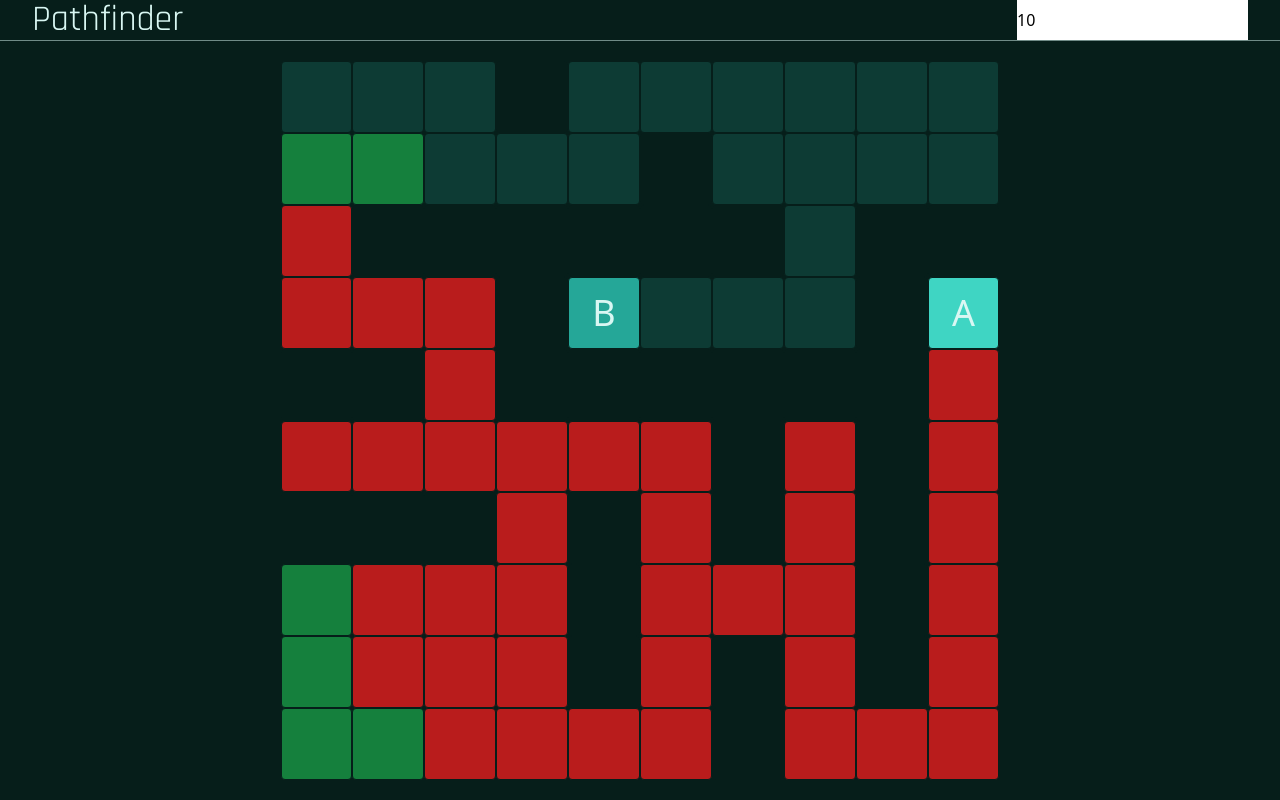
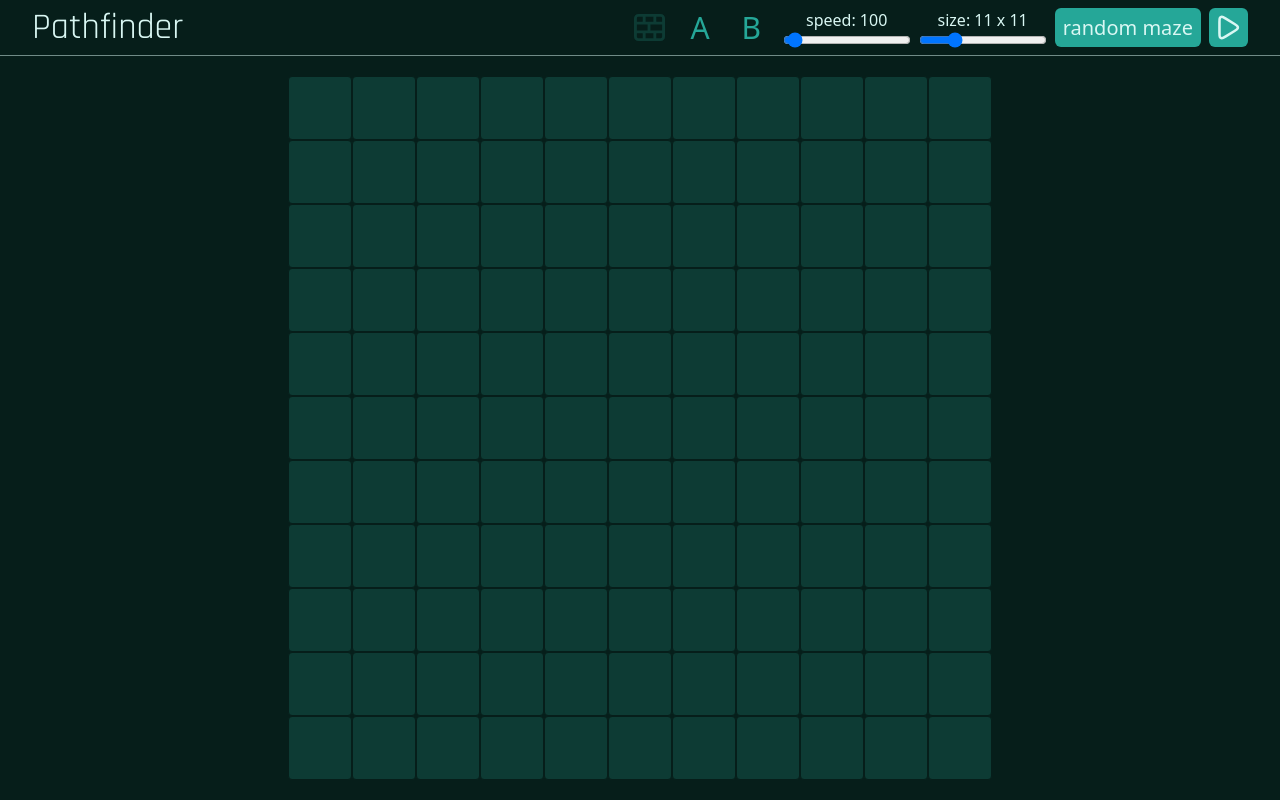
Before and after one commit to Michael-McNair/Pathfinder, a React (Vite) app: page / in a window 1280 px wide. Built offline with nearby package versions, Linux system fonts and the light colour scheme.

Commit message:
random maze

```diff
--- a/src/App.tsx
+++ b/src/App.tsx
@@ -1,32 +1,59 @@
 import { useState, useEffect, useRef } from 'react';
 import AStar from './algorithms/AStar.tsx';
+import runImg from './img/run.svg';
+import wallImg from './img/wall.svg';
+import selectedWall from './img/selected-wall.svg';
+import MazeGenerator from './algorithms/MazeGenerator.tsx';
 
 function App() {
-  const [size, setSize] = useState(10);
+  const [size, setSize] = useState(11);
+  const [speed, setSpeed] = useState(100);
   const [minScreen, setMinScreen] = useState(0);
   const [map, setMap] = useState([
-    ['#', '#', '#', 'w', '#', '#', '#', '#', '#', '#'],
-    ['#', '#', '#', '#', '#', 'w', '#', '#', '#', '#'],
-    ['#', 'w', 'w', 'w', 'w', 'w', 'w', '#', 'w', 'w'],
-    ['#', '#', '#', 'w', 'b', '#', '#', '#', 'w', 'a'],
-    ['w', 'w', '#', 'w', 'w', 'w', 'w', 'w', 'w', '#'],
-    ['#', '#', '#', '#', '#', '#', 'w', '#', 'w', '#'],
-    ['w', 'w', 'w', '#', 'w', '#', 'w', '#', 'w', '#'],
-    ['#', '#', '#', '#', 'w', '#', '#', '#', 'w', '#'],
-    ['#', '#', '#', '#', 'w', '#', 'w', '#', 'w', '#'],
-    ['#', '#', '#', '#', '#', '#', 'w', '#', '#', '#'],
+    ['#', '#', '#', '#', '#', '#', '#', '#', '#', '#', '#'],
+    ['#', '#', '#', '#', '#', '#', '#', '#', '#', '#', '#'],
+    ['#', '#', '#', '#', '#', '#', '#', '#', '#', '#', '#'],
+    ['#', '#', '#', '#', '#', '#', '#', '#', '#', '#', '#'],
+    ['#', '#', '#', '#', '#', '#', '#', '#', '#', '#', '#'],
+    ['#', '#', '#', '#', '#', '#', '#', '#', '#', '#', '#'],
+    ['#', '#', '#', '#', '#', '#', '#', '#', '#', '#', '#'],
+    ['#', '#', '#', '#', '#', '#', '#', '#', '#', '#', '#'],
+    ['#', '#', '#', '#', '#', '#', '#', '#', '#', '#', '#'],
+    ['#', '#', '#', '#', '#', '#', '#', '#', '#', '#', '#'],
+    ['#', '#', '#', '#', '#', '#', '#', '#', '#', '#', '#'],
   ]);
+  const [brush, setBrush] = useState('w');
+  const [isMouseDown, setIsMouseDown] = useState(false);
+  const [mouseButton, setMouseButton] = useState(0);
+  const [running, setRunning] = useState(false);
+
   const ref = useRef<HTMLInputElement>(null);
 
-  useEffect(() => {
-    // a* stuff
+  const run = () => {
+    setRunning(true);
+
     const aStarInterval = setInterval(() => {
       setMap(aStarTick());
-    }, 200);
+    }, speed);
 
-    const aStarTick = AStar(map, aStarInterval);
+    const aStarTick = AStar(map, aStarInterval, setRunning);
+  };
 
-    // ui
+  const generateMaze = () => {
+    setRunning(true);
+
+    const mazeInterval = setInterval(() => {
+      setMap(mazeTick());
+    }, speed);
+
+    const mazeTick = MazeGenerator(map, mazeInterval, setRunning);
+  };
+
+  useEffect(() => {
+    console.log(map);
+  }, [map]);
+
+  useEffect(() => {
     const element = ref?.current;
 
     if (!element) return;
@@ -47,15 +74,160 @@ function App() {
     };
   }, []);
 
+  const handleBoxClick = (x: any, y: any, e: any) => {
+    setMap((prevMap) => {
+      const updatedMap = [...prevMap];
+      updatedMap[y] = [...prevMap[y]];
+
+      // Check if the current brush is 'a' or 'b' and update the map accordingly
+      console.log(e.button, mouseButton);
+      if (e.button === 0 && mouseButton === 0) {
+        if (
+          (brush === 'a' && !updatedMap.flat().includes('a')) ||
+          (brush === 'b' && !updatedMap.flat().includes('b')) ||
+          brush === 'w'
+        ) {
+          updatedMap[y][x] = brush;
+        }
+      } else if (e.button === 2 || mouseButton === 2) {
+        updatedMap[y][x] = '#';
+      }
+
+      return updatedMap;
+    });
+  };
+
+  const handleBoxDrag = (x: any, y: any, e: any) => {
+    if (isMouseDown) {
+      handleBoxClick(x, y, e);
+    }
+  };
+
+  const handleMouseDown = (x: number, y: number, e: any) => {
+    setMouseButton(e.button);
+
+    handleBoxClick(x, y, e);
+
+    setIsMouseDown(true);
+  };
+
+  const handleMouseUp = () => {
+    setIsMouseDown(false);
+  };
+
   return (
     <div className="w-screen h-screen flex flex-col bg-background overflow-hidden">
-      <nav className="w-full flex justify-between px-8 border-b border-text border-opacity-50">
+      <nav className="w-full h-14 flex justify-between items-center px-8 border-b border-text border-opacity-50">
+        <div className="flex items-center h-full gap-3">
           <h1 className="text-4xl font-title text-text">Pathfinder</h1>
+        </div>
+        <div className="h-full py-1 flex items-center gap-2">
+          <div className="flex items-center gap-1 h-full">
+            <img
+              src={brush === 'w' ? selectedWall : wallImg}
+              alt="wall"
+              className="h-full p-2 aspect-square  hover:bg-opacity-40 hover:bg-black cursor-pointer duration-200 rounded-lg"
+              onClick={() => setBrush('w')}
+            />
+            <div
+              className="h-full flex justify-center items-center p-1 aspect-square hover:bg-opacity-40 hover:bg-black cursor-pointer duration-200 rounded-lg"
+              onClick={() => setBrush('a')}
+            >
+              <h3
+                className={` ${
+                  brush === 'a' ? 'text-secondary' : 'text-primary'
+                }  text-3xl`}
+              >
+                A
+              </h3>
+            </div>
+            <div
+              className="h-full flex justify-center items-center p-1 aspect-square  hover:bg-opacity-40 hover:bg-black cursor-pointer duration-200 rounded-lg"
+              onClick={() => setBrush('b')}
+            >
+              <h3
+                className={` ${
+                  brush === 'b' ? 'text-secondary' : 'text-primary'
+                }  text-3xl`}
+              >
+                B
+              </h3>
+            </div>
+          </div>
+
+          <div className="flex items-center flex-col">
+            <h3 className="text-text">speed: {speed}</h3>
             <input
-          type="number"
+              type="range"
+              value={speed}
+              onChange={(e) => {
+                setSpeed(Number(e.target.value));
+              }}
+              className="w-32 h-full"
+              min={30}
+              max={2000}
+            />
+          </div>
+
+          <div className="flex items-center flex-col">
+            <h3 className="text-text">
+              size: {size} x {size}
+            </h3>
+            <input
+              type="range"
               value={size}
-          onChange={(e) => setSize(Number(e.target.value))}
+              onChange={(e) => {
+                if (!running) {
+                  setSize(Number(e.target.value));
+
+                  setMap(() => {
+                    let newMap = [];
+                    for (let i = 0; i < Number(e.target.value); i++) {
+                      const row = [];
+
+                      for (let j = 0; j < Number(e.target.value); j++) {
+                        row.push('#');
+                      }
+
+                      newMap.push(row);
+                    }
+                    return newMap;
+                  });
+                }
+              }}
+              className="w-32 h-full"
+              min={5}
+              max={29}
+              step={2}
             />
+          </div>
+
+          <div className="py-1 h-full">
+            <button
+              className={`group rounded-md h-full text-text text-lg box-border relative z-20 bg-primary overflow-hidden`}
+              onClick={generateMaze}
+            >
+              <div className="w-0 h-full absolute top-0 bg-secondary group-hover:w-full duration-300 z-10"></div>
+              <h3 className="relative text-xl text-text px-2 z-30">
+                random maze
+              </h3>
+            </button>
+          </div>
+
+          <div className="py-1 h-full">
+            <button
+              className={`group rounded-md h-full text-text text-lg box-border aspect-square relative z-20 bg-primary overflow-hidden`}
+              onClick={run}
+            >
+              <div className="w-0 h-full absolute top-0 bg-secondary group-hover:w-full duration-300 z-10"></div>
+              <img
+                src={runImg}
+                alt="run"
+                className="relative h-full w-full p-1 z-30"
+              />
+            </button>
+          </div>
+        </div>
       </nav>
 
       <div className="h-full w-full p-5">
@@ -88,11 +260,26 @@ function App() {
                     return (
                       <div
                         key={x + y}
-                        className={`${colorVariants[box]} bg-green rounded w-full h-full border-background flex items-center justify-center text-text text-4xl`}
-                        style={{ borderWidth: `${size > 8 ? '1' : '2'}px` }}
+                        className={`${colorVariants[box]} ${
+                          box === 'w' && 'border-text'
+                        } bg-green rounded w-full h-full border-background flex items-center justify-center text-text text-4xl cursor-crosshair`}
+                        style={{
+                          borderWidth: `${size > 8 ? '1' : '2'}px`,
+                        }}
+                        onMouseDown={(e) => handleMouseDown(x, y, e)}
+                        onMouseUp={handleMouseUp}
+                        onClick={(e) => {
+                          handleBoxClick(x, y, e);
+                        }}
+                        onMouseEnter={(e) => handleBoxDrag(x, y, e)}
+                        onContextMenu={(e) => e.preventDefault()}
+                        draggable={false}
+                        onDragStart={(e) => e.preventDefault()}
                       >
+                        <h3 className={``}>
                           {box === 'a' && 'A'}
                           {box === 'b' && 'B'}
+                        </h3>
                       </div>
                     );
                   })}
--- /dev/null
+++ b/src/algorithms/MazeGenerator.tsx
@@ -0,0 +1,67 @@
+export default function MazeGenerator(
+  map: string[][],
+  mazeInterval: any,
+  setRunning: any
+) {
+  let newMap = map.map((row) => row.map(() => 'w'));
+  let current = { x: 1, y: 1 };
+  const size = map.length;
+
+  const turned: { x: number; y: number }[] = [];
+
+  return () => {
+    newMap[current.y][current.x] = '#';
+    newMap = [...newMap];
+
+    const movable = [
+      { x: current.x, y: current.y - 2 },
+      { x: current.x, y: current.y + 2 },
+      { x: current.x - 2, y: current.y },
+      { x: current.x + 2, y: current.y },
+    ].filter((box) => {
+      if (box.x <= 0 || box.y <= 0 || box.x >= size - 1 || box.y >= size - 1) {
+        return false;
+      } else if (newMap[box.y][box.x] === '#') {
+        return false;
+      }
+      return true;
+    });
+    const pathChosen = movable[Math.floor(Math.random() * movable.length)];
+
+    if (pathChosen) {
+      turned.push(current);
+      newMap[pathChosen.y][pathChosen.x] = '#';
+      let between = { ...current };
+      if (current.x === pathChosen.x) {
+        between.y = (current.y + pathChosen.y) / 2;
+      }
+      if (current.y === pathChosen.y) {
+        between.x = (current.x + pathChosen.x) / 2;
+      }
+
+      newMap[between.y][between.x] = '#';
+
+      current = { ...pathChosen };
+    } else {
+      const a = turned.filter((box) => {
+        if (
+          (box.y - 2 >= 0 && newMap[box.y - 2][box.x] === 'w') ||
+          (box.y + 2 < newMap.length && newMap[box.y + 2][box.x] === 'w') ||
+          (box.x - 2 >= 0 && newMap[box.y][box.x - 2] === 'w') ||
+          (box.x + 2 < newMap[box.y].length && newMap[box.y][box.x + 2] === 'w')
+        ) {
+          return true;
+        }
+        return false;
+      });
+      if (a.length > 0) {
+        current = a[0];
+      } else {
+        clearInterval(mazeInterval);
+        setRunning(false);
+      }
+    }
+
+    return newMap;
+  };
+}
```
Lines whose indentation alone changed are shown as unchanged.
